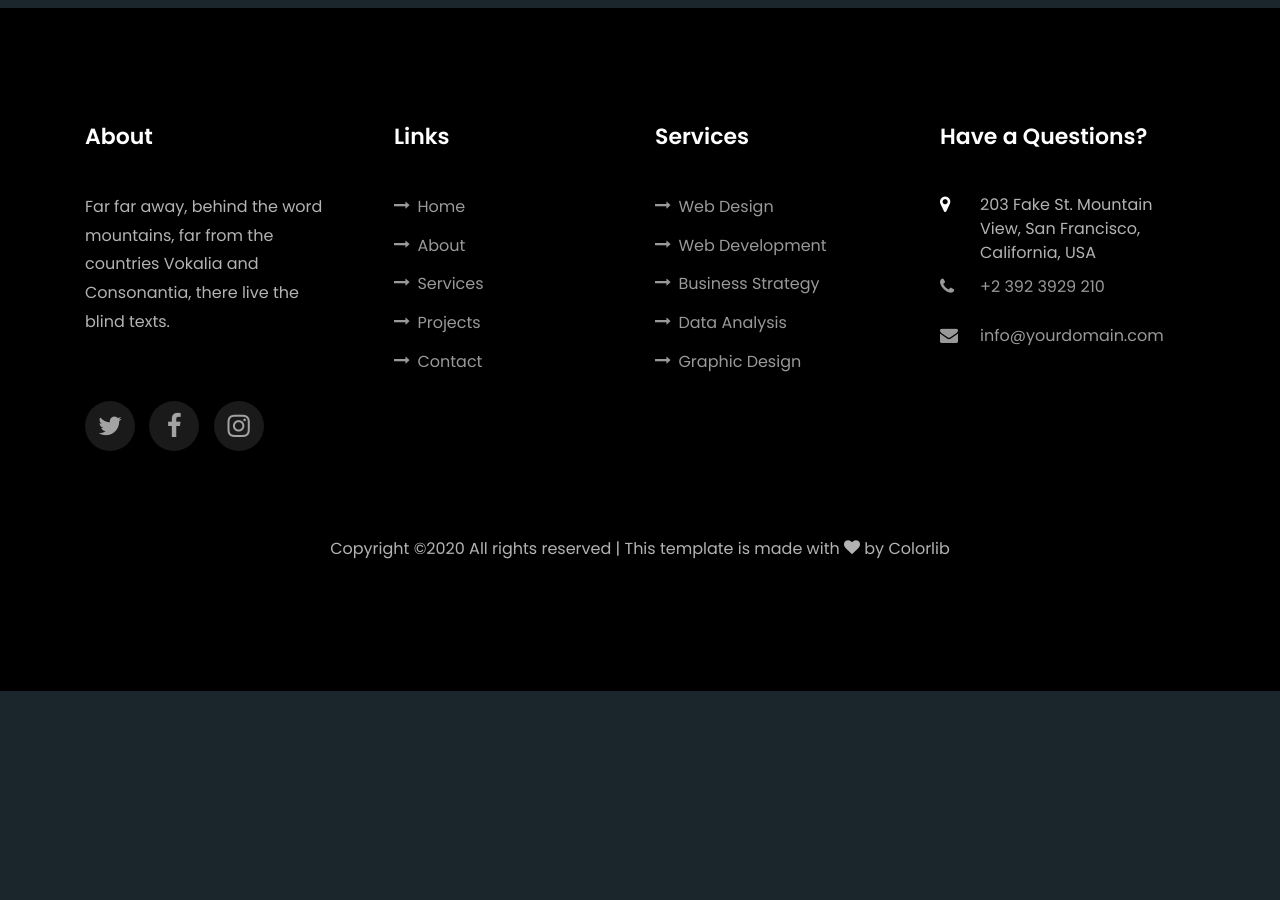
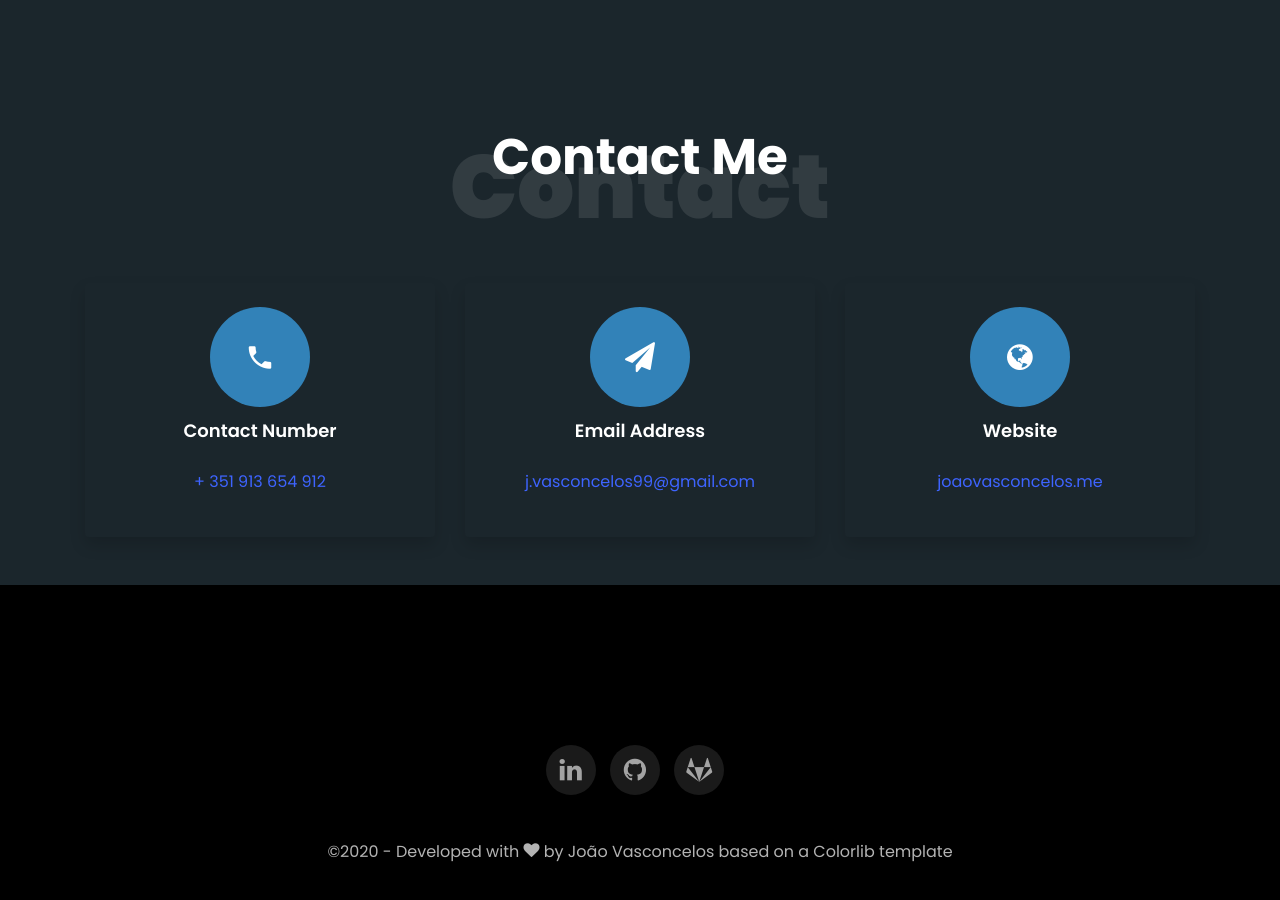
Before and after one commit to jmnmv12/jmnmv12.github.io, a website: page index.html in a window 1280 px wide. Shown: the part 1564-2464 px from the top of the page. Before the commit the page ends 2255 px from the top, so only its background shows below. Drawn offline with Linux system fonts and the light colour scheme; files whose address does not match are found by name.

Commit message:
Contact section

```diff
--- a/index.html
+++ b/index.html
@@ -36,11 +36,11 @@
 	        <ul class="navbar-nav nav ml-auto">
 	          <li class="nav-item"><a href="#home-section" class="nav-link"><span>Home</span></a></li>
 	          <li class="nav-item"><a href="#about-section" class="nav-link"><span>About</span></a></li>
-	          <li class="nav-item"><a href="#resume-section" class="nav-link"><span>Resume</span></a></li>
+	          <!--<li class="nav-item"><a href="#resume-section" class="nav-link"><span>Resume</span></a></li>
 	          <li class="nav-item"><a href="#services-section" class="nav-link"><span>Services</span></a></li>
 	          <li class="nav-item"><a href="#projects-section" class="nav-link"><span>Projects</span></a></li>
 	          <li class="nav-item"><a href="#blog-section" class="nav-link"><span>My Blog</span></a></li>
-	          <li class="nav-item"><a href="#contact-section" class="nav-link"><span>Contact</span></a></li>
+	          <li class="nav-item"><a href="#contact-section" class="nav-link"><span>Contact</span></a></li>-->
 	        </ul>
 	      </div>
 	    </div>
@@ -100,7 +100,7 @@
 	                <span class="number" data-number="20">0</span>
 	                <span>Projetos completos</span>
                 </p>
-                <p><a href="https://drive.google.com/file/d/1Egy6P2eA_bStbG0PaBEYcSUgHVEmYR2I/view" class="btn btn-primary py-3 px-3">Download CV</a></p>
+                <p><a href="files/curriculo.pdf" target="_blank" class="btn btn-primary py-3 px-3">Download CV</a></p>
               </div>
 	          </div>
 	        </div>
@@ -925,150 +925,78 @@
 				</div>
 			</div>
 		</section>
-
+	-->
     <section class="ftco-section contact-section ftco-no-pb" id="contact-section">
       <div class="container">
       	<div class="row justify-content-center mb-5 pb-3">
           <div class="col-md-7 heading-section text-center ftco-animate">
             <h1 class="big big-2">Contact</h1>
             <h2 class="mb-4">Contact Me</h2>
-            <p>Far far away, behind the word mountains, far from the countries Vokalia and Consonantia</p>
+
           </div>
         </div>
 
         <div class="row d-flex contact-info mb-5">
-          <div class="col-md-6 col-lg-3 d-flex ftco-animate">
-          	<div class="align-self-stretch box text-center p-4 shadow">
-          		<div class="icon d-flex align-items-center justify-content-center">
-          			<span class="icon-map-signs"></span>
-          		</div>
-          		<div>
-	          		<h3 class="mb-4">Address</h3>
-		            <p>198 West 21th Street, Suite 721 New York NY 10016</p>
-		          </div>
-	          </div>
-          </div>
-          <div class="col-md-6 col-lg-3 d-flex ftco-animate">
+
+          <div class="col-md-6 col-lg-4 d-flex ftco-animate">
           	<div class="align-self-stretch box text-center p-4 shadow">
           		<div class="icon d-flex align-items-center justify-content-center">
           			<span class="icon-phone2"></span>
           		</div>
           		<div>
 	          		<h3 class="mb-4">Contact Number</h3>
-		            <p><a href="tel://1234567920">+ 1235 2355 98</a></p>
+		            <p><a href="tel://+351913654912">+ 351 913 654 912</a></p>
 	            </div>
 	          </div>
           </div>
-          <div class="col-md-6 col-lg-3 d-flex ftco-animate">
+          <div class="col-md-6 col-lg-4 d-flex ftco-animate">
           	<div class="align-self-stretch box text-center p-4 shadow">
           		<div class="icon d-flex align-items-center justify-content-center">
           			<span class="icon-paper-plane"></span>
           		</div>
           		<div>
 	          		<h3 class="mb-4">Email Address</h3>
-		            <p><a href="mailto:info@yoursite.com">info@yoursite.com</a></p>
+		            <p><a href="mailto:j.vasconcelos99@gmail.com">j.vasconcelos99@gmail.com</a></p>
 		          </div>
 	          </div>
           </div>
-          <div class="col-md-6 col-lg-3 d-flex ftco-animate">
+          <div class="col-md-6 col-lg-4 d-flex ftco-animate">
           	<div class="align-self-stretch box text-center p-4 shadow">
           		<div class="icon d-flex align-items-center justify-content-center">
           			<span class="icon-globe"></span>
           		</div>
           		<div>
 	          		<h3 class="mb-4">Website</h3>
-		            <p><a href="#">yoursite.com</a></p>
+		            <p><a href="#">joaovasconcelos.me</a></p>
 	            </div>
 	          </div>
           </div>
         </div>
 
-        <div class="row no-gutters block-9">
-          <div class="col-md-6 order-md-last d-flex">
-            <form action="#" class="bg-light p-4 p-md-5 contact-form">
-              <div class="form-group">
-                <input type="text" class="form-control" placeholder="Your Name">
-              </div>
-              <div class="form-group">
-                <input type="text" class="form-control" placeholder="Your Email">
-              </div>
-              <div class="form-group">
-                <input type="text" class="form-control" placeholder="Subject">
-              </div>
-              <div class="form-group">
-                <textarea name="" id="" cols="30" rows="7" class="form-control" placeholder="Message"></textarea>
-              </div>
-              <div class="form-group">
-                <input type="submit" value="Send Message" class="btn btn-primary py-3 px-5">
-              </div>
-            </form>
-
-          </div>
-
-          <div class="col-md-6 d-flex">
-          	<div class="img" style="background-image: url(images/about.jpg);"></div>
-          </div>
-        </div>
       </div>
     </section>
 
--->
     <footer class="ftco-footer ftco-section">
       <div class="container">
-        <div class="row mb-5">
-          <div class="col-md">
-            <div class="ftco-footer-widget mb-4">
-              <h2 class="ftco-heading-2">About</h2>
-              <p>Far far away, behind the word mountains, far from the countries Vokalia and Consonantia, there live the blind texts.</p>
-              <ul class="ftco-footer-social list-unstyled float-md-left float-lft mt-5">
-                <li class="ftco-animate"><a href="#"><span class="icon-twitter"></span></a></li>
-                <li class="ftco-animate"><a href="#"><span class="icon-facebook"></span></a></li>
-                <li class="ftco-animate"><a href="#"><span class="icon-instagram"></span></a></li>
-              </ul>
-            </div>
-          </div>
-          <div class="col-md">
-            <div class="ftco-footer-widget mb-4 ml-md-4">
-              <h2 class="ftco-heading-2">Links</h2>
-              <ul class="list-unstyled">
-                <li><a href="#"><span class="icon-long-arrow-right mr-2"></span>Home</a></li>
-                <li><a href="#"><span class="icon-long-arrow-right mr-2"></span>About</a></li>
-                <li><a href="#"><span class="icon-long-arrow-right mr-2"></span>Services</a></li>
-                <li><a href="#"><span class="icon-long-arrow-right mr-2"></span>Projects</a></li>
-                <li><a href="#"><span class="icon-long-arrow-right mr-2"></span>Contact</a></li>
-              </ul>
-            </div>
-          </div>
-          <div class="col-md">
-             <div class="ftco-footer-widget mb-4">
-              <h2 class="ftco-heading-2">Services</h2>
-              <ul class="list-unstyled">
-                <li><a href="#"><span class="icon-long-arrow-right mr-2"></span>Web Design</a></li>
-                <li><a href="#"><span class="icon-long-arrow-right mr-2"></span>Web Development</a></li>
-                <li><a href="#"><span class="icon-long-arrow-right mr-2"></span>Business Strategy</a></li>
-                <li><a href="#"><span class="icon-long-arrow-right mr-2"></span>Data Analysis</a></li>
-                <li><a href="#"><span class="icon-long-arrow-right mr-2"></span>Graphic Design</a></li>
-              </ul>
-            </div>
-          </div>
-          <div class="col-md">
-            <div class="ftco-footer-widget mb-4">
-            	<h2 class="ftco-heading-2">Have a Questions?</h2>
-            	<div class="block-23 mb-3">
-	              <ul>
-	                <li><span class="icon icon-map-marker"></span><span class="text">203 Fake St. Mountain View, San Francisco, California, USA</span></li>
-	                <li><a href="#"><span class="icon icon-phone"></span><span class="text">+2 392 3929 210</span></a></li>
-	                <li><a href="#"><span class="icon icon-envelope"></span><span class="text">info@yourdomain.com</span></a></li>
-	              </ul>
-	            </div>
-            </div>
-          </div>
-        </div>
+
+		<div class="row">
+			<div class="col-md-12 text-center">
+				<div class="ftco-footer-widget mb-4">
+
+				  <ul class="ftco-footer-social list-unstyled  float-lft mt-5">
+					<li class="ftco-animate"><a href="#"><span class="icon-linkedin"></span></a></li>
+					<li class="ftco-animate"><a href="#"><span class="icon-github"></span></a></li>
+					<li class="ftco-animate"><a href="#"><span class="icon-gitlab"></span></a></li>
+				  </ul>
+				</div>
+			  </div>
+
+		</div>
         <div class="row">
           <div class="col-md-12 text-center">
 
             <p><!-- Link back to Colorlib can't be removed. Template is licensed under CC BY 3.0. -->
-  Copyright &copy;<script>document.write(new Date().getFullYear());</script> All rights reserved | This template is made with <i class="icon-heart color-danger" aria-hidden="true"></i> by <a href="https://colorlib.com" target="_blank">Colorlib</a>
+  &copy;<script>document.write(new Date().getFullYear());</script> - Developed with <i class="icon-heart color-danger" aria-hidden="true"></i> by João Vasconcelos based on a <a href="https://colorlib.com" target="_blank">Colorlib</a> template
   <!-- Link back to Colorlib can't be removed. Template is licensed under CC BY 3.0. --></p>
           </div>
         </div>
```
Also changed, not shown: css/style.css, 1 other file.
